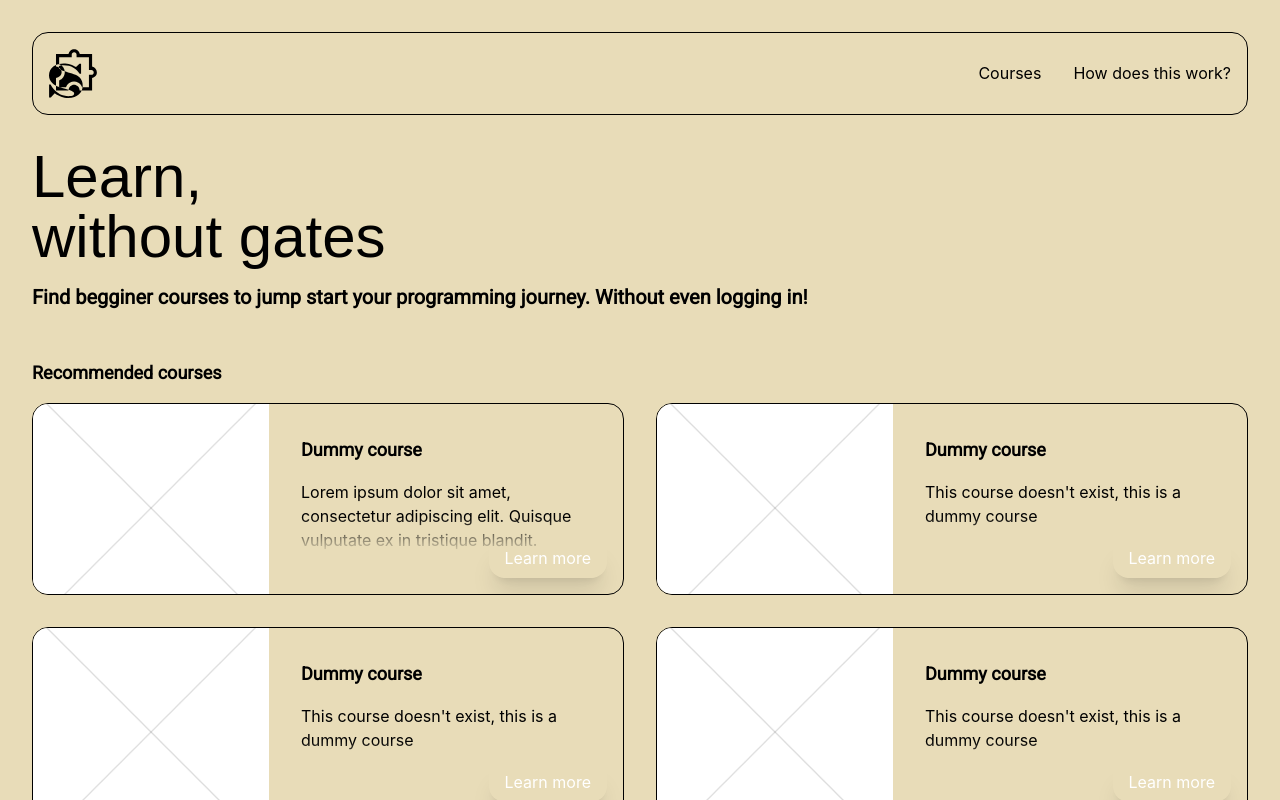
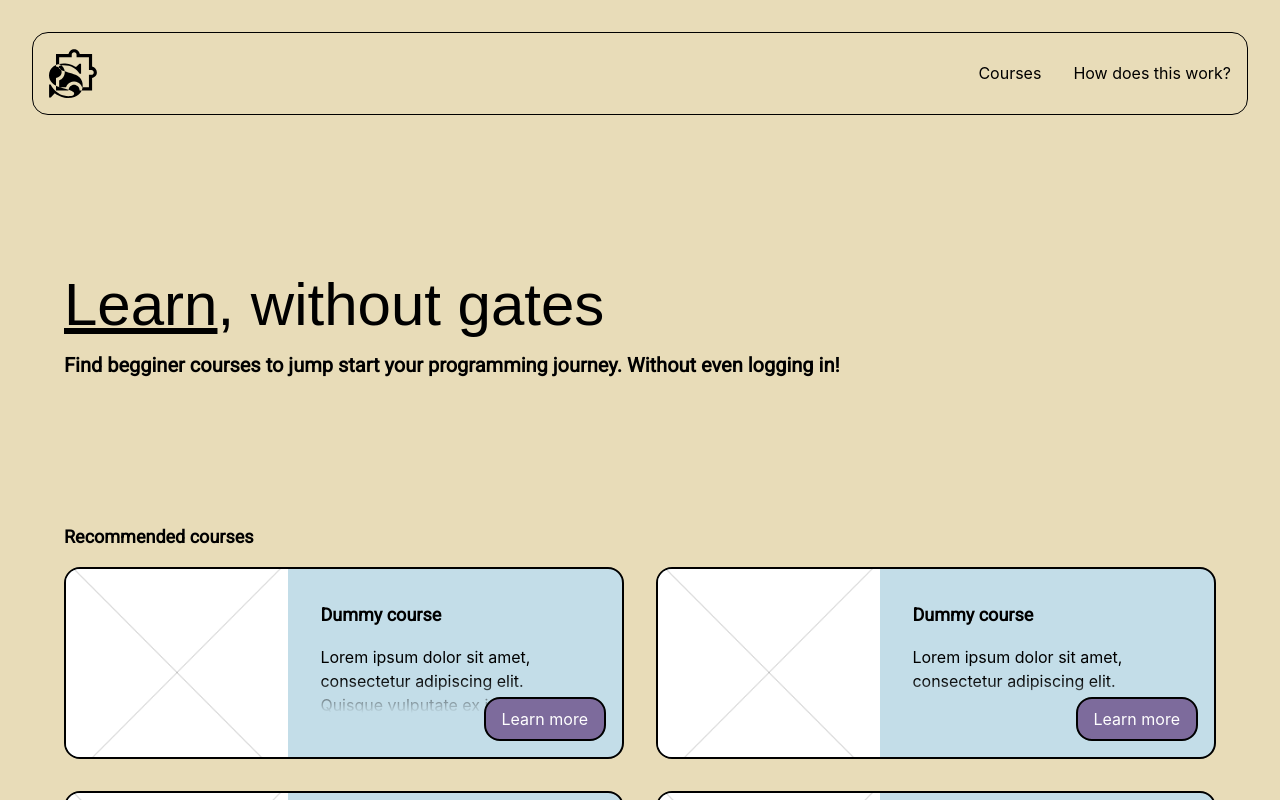
Before and after one commit to lutzseverino/smr-m08--swillan, a React (Create React App) app: page / in a window 1280 px wide. Shown: the top 800 px of the page. Built offline with nearby package versions, Linux system fonts and the light colour scheme; a web font is replaced by a local one.

Commit message:
Abstract course block component Clean up dummy data Fix style and create animations

```diff
--- /dev/null
+++ b/src/components/courseblock/index.tsx
@@ -0,0 +1,37 @@
+import React from "react";
+
+interface CourseBlockProps {
+  id: number;
+  title: string;
+  children: React.ReactNode;
+  image: string;
+}
+
+export default class CourseBlock extends React.Component<CourseBlockProps, {}> {
+  render(): React.ReactNode {
+    return (
+      <div
+        className={
+          "flex flex-col overflow-hidden rounded-2xl border-2 border-black bg-columbia-blue transition-all hover:-translate-y-1 hover:-translate-x-1 hover:shadow-solid md:h-48 md:flex-row"
+        }
+      >
+        <div className="w-full">
+          <img
+            className="h-52 w-full object-cover "
+            src={this.props.image}
+            alt={this.props.title + " image"}
+          />
+        </div>
+        <div className="flex flex-col md:min-w-[60%] md:max-w-[60%]">
+          <h4 className="px-8 pt-8">{this.props.title}</h4>
+          <div className="h-full overflow-hidden from-black via-black bg-clip-text px-8 pb-8 md:bg-gradient-to-b md:pb-0 md:text-transparent">
+            <p className="">{this.props.children}</p>
+          </div>
+          <button className="relative bottom-4 ml-auto mr-4 rounded-2xl border-2 border-black bg-rhythm px-4 py-2 text-white transition-colors hover:bg-tropical-violet">
+            Learn more
+          </button>
+        </div>
+      </div>
+    );
+  }
+}
--- a/src/pages/home/index.tsx
+++ b/src/pages/home/index.tsx
@@ -1,15 +1,16 @@
 import React from "react";
+import CourseBlock from "../../components/courseblock";
 
-interface State {
+interface HomeState {
   availableCourses: {
     id: number;
     title: string;
     description: string;
-    image?: string;
+    image: string;
   }[];
 }
 
-export default class Home extends React.Component<{}, State> {
+export default class Home extends React.Component<{}, HomeState> {
   constructor(props: any) {
     super(props);
     this.state = {
@@ -24,118 +25,68 @@ export default class Home extends React.Component<{}, State> {
         {
           id: 1,
           title: "Dummy course",
-          description: "This course doesn't exist, this is a dummy course",
+          description:
+            "Lorem ipsum dolor sit amet, consectetur adipiscing elit.",
           image: "dummy.png",
         },
         {
           id: 2,
           title: "Dummy course",
-          description: "This course doesn't exist, this is a dummy course",
+          description:
+            "Lorem ipsum dolor sit amet, consectetur adipiscing elit.",
           image: "dummy.png",
         },
         {
           id: 3,
           title: "Dummy course",
-          description: "This course doesn't exist, this is a dummy course",
+          description:
+            "Lorem ipsum dolor sit amet, consectetur adipiscing elit.",
           image: "dummy.png",
         },
         {
           id: 4,
           title: "Dummy course",
-          description: "This course doesn't exist, this is a dummy course",
+          description:
+            "Lorem ipsum dolor sit amet, consectetur adipiscing elit.",
           image: "dummy.png",
         },
         {
           id: 5,
           title: "Dummy course",
-          description: "This course doesn't exist, this is a dummy course",
-          image: "dummy.png",
-        },
-        {
-          id: 6,
-          title: "Dummy course",
-          description: "This course doesn't exist, this is a dummy course",
-          image: "dummy.png",
-        },
-        {
-          id: 7,
-          title: "Dummy course",
-          description: "This course doesn't exist, this is a dummy course",
-          image: "dummy.png",
-        },
-        {
-          id: 8,
-          title: "Dummy course",
-          description: "This course doesn't exist, this is a dummy course",
-          image: "dummy.png",
-        },
-        {
-          id: 9,
-          title: "Dummy course",
-          description: "This course doesn't exist, this is a dummy course",
-          image: "dummy.png",
-        },
-        {
-          id: 10,
-          title: "Dummy course",
-          description: "This course doesn't exist, this is a dummy course",
-          image: "dummy.png",
-        },
-        {
-          id: 11,
-          title: "Dummy course",
-          description: "This course doesn't exist, this is a dummy course",
+          description:
+            "Lorem ipsum dolor sit amet, consectetur adipiscing elit.",
           image: "dummy.png",
         },
       ],
     };
   }
 
-  componentDidMount(): void {
-    console.table(this.state.availableCourses);
-  }
-
-  // TODO: Export button to external component
   render(): React.ReactNode {
     return (
-      <div className="px-8">
-        <h1>
-          Learn, <br />
-          without gates
-        </h1>
-        <h3>
-          Find begginer courses to jump start your programming journey. Without
-          even logging in!
-        </h3>
+      <div className="px-8 md:px-16">
+        <div className="py-8 md:py-32">
+          <h1>
+            <span className="underline">Learn</span>, without gates
+          </h1>
+          <h3>
+            Find begginer courses to jump start your programming journey.
+            Without even logging in!
+          </h3>
+        </div>
 
-        <div className="py-8">
+        <div>
           <h4>Recommended courses</h4>
 
           <div className="grid grid-cols-1 gap-8 md:grid-cols-2 2xl:grid-cols-3">
             {this.state.availableCourses.map((course) => (
-              <div
+              <CourseBlock
                 key={course.id}
-                className={
-                  "flex flex-col overflow-hidden rounded-2xl border-[1px] border-black bg-pale-pink transition-all md:h-48 md:flex-row"
-                }
+                id={course.id}
+                image={course.image}
+                title={course.title}
               >
-                <div className="w-full">
-                  <img
-                    className="h-52 w-full object-cover "
-                    src={course.image}
-                    alt={course.title + " image"}
-                  />
-                </div>
-                <div className="flex flex-col md:min-w-[60%] md:max-w-[60%]">
-                  <h4 className="px-8 pt-8">{course.title}</h4>
-                  <div className="h-full overflow-hidden from-black via-black bg-clip-text px-8 pb-8 md:bg-gradient-to-b md:pb-0 md:text-transparent">
-                    <p className="">{course.description}</p>
-                  </div>
-                  <button className="relative bottom-4 ml-auto mr-4 rounded-2xl bg-cadet px-4 py-2 text-white shadow-xl transition-colors hover:bg-pewter-blue">
-                    Learn more
-                  </button>
-                </div>
-              </div>
+                {course.description}
+              </CourseBlock>
             ))}
           </div>
         </div>
```
